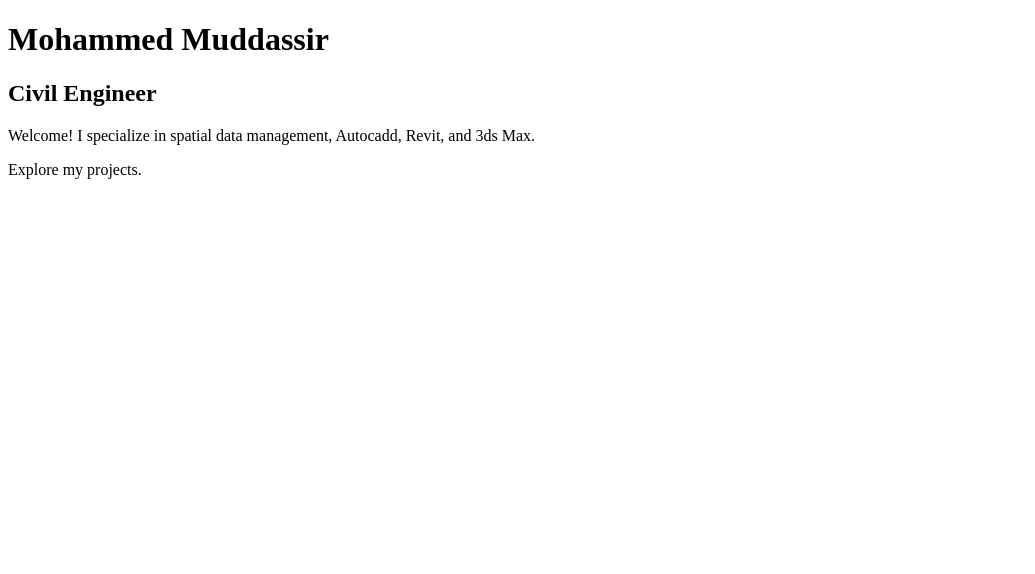
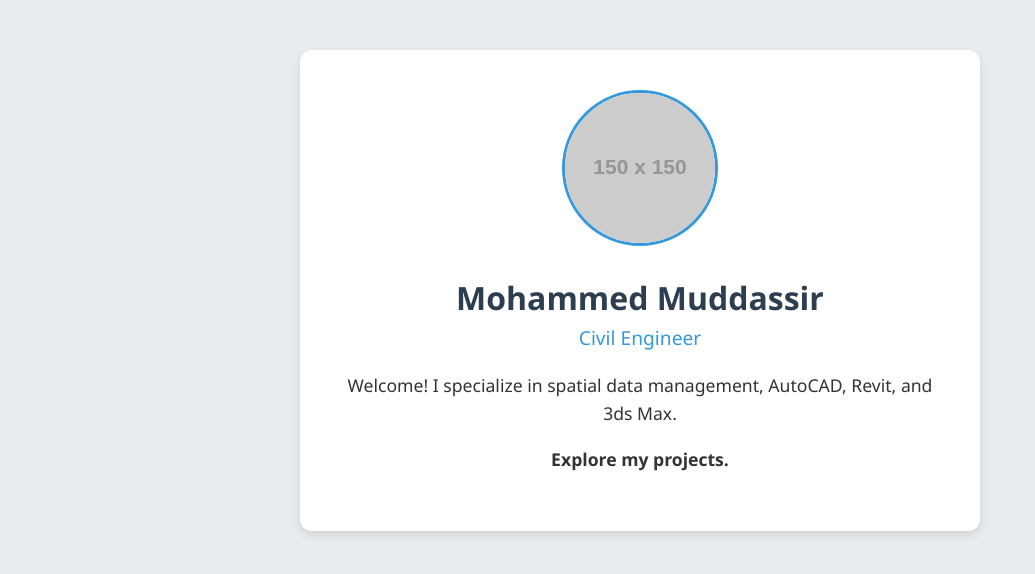
Before and after one commit to muddassirr15/muddassirr15.github.io, a plain HTML site: page index.html in a window 1280 px wide. Shown: the whole page, without its empty margins (0-1035 px from the left). Drawn offline with Linux system fonts and the light colour scheme; placeholder pictures from the web are drawn by us.

Commit message:
Update index.html

```diff
--- a/index.html
+++ b/index.html
@@ -1,9 +1,62 @@
 <!DOCTYPE html>
-<html>
+<html lang="en">
+<head>
+  <meta charset="UTF-8">
+  <meta name="viewport" content="width=device-width, initial-scale=1.0">
+  <title>Mohammed Muddassir - Portfolio</title>
+  <style>
+    /* This section controls how things look (CSS) */
+    body {
+      font-family: 'Segoe UI', Tahoma, Geneva, Verdana, sans-serif;
+      background-color: #e9ecef; /* A soft light gray background */
+      color: #333333;
+      margin: 0;
+      padding: 50px 20px;
+    }
+    .card {
+      background-color: #ffffff; /* White background for your text */
+      max-width: 600px;
+      margin: 0 auto;
+      padding: 40px;
+      border-radius: 12px;
+      box-shadow: 0 4px 10px rgba(0,0,0,0.1); /* Adds a subtle drop shadow */
+      text-align: center;
+    }
+    img.profile-pic {
+      width: 150px;
+      height: 150px;
+      border-radius: 50%; /* Makes the image a circle */
+      object-fit: cover;
+      margin-bottom: 15px;
+      border: 3px solid #3498db; /* Adds a blue ring around the photo */
+    }
+    h1 {
+      margin: 10px 0 5px 0;
+      color: #2c3e50;
+    }
+    h2 {
+      margin: 0 0 20px 0;
+      color: #3498db;
+      font-weight: 500;
+      font-size: 1.2rem;
+    }
+    p {
+      line-height: 1.6;
+      font-size: 1.1rem;
+    }
+  </style>
+</head>
 <body>
-  <h1>Mohammed Muddassir</h1>
-  <h2>Civil Engineer</h2>
-  <p>Welcome! I specialize in spatial data management, Autocadd, Revit, and 3ds Max.</p>
-  <p>Explore my projects.</p>
+
+  <div class="card">
+    <!-- The image tag -->
+    <img src="https://via.placeholder.com/150" alt="Mohammed Muddassir" class="profile-pic">
+
+    <h1>Mohammed Muddassir</h1>
+    <h2>Civil Engineer</h2>
+    <p>Welcome! I specialize in spatial data management, AutoCAD, Revit, and 3ds Max.</p>
+    <p><strong>Explore my projects.</strong></p>
+  </div>
+
 </body>
 </html>
```
